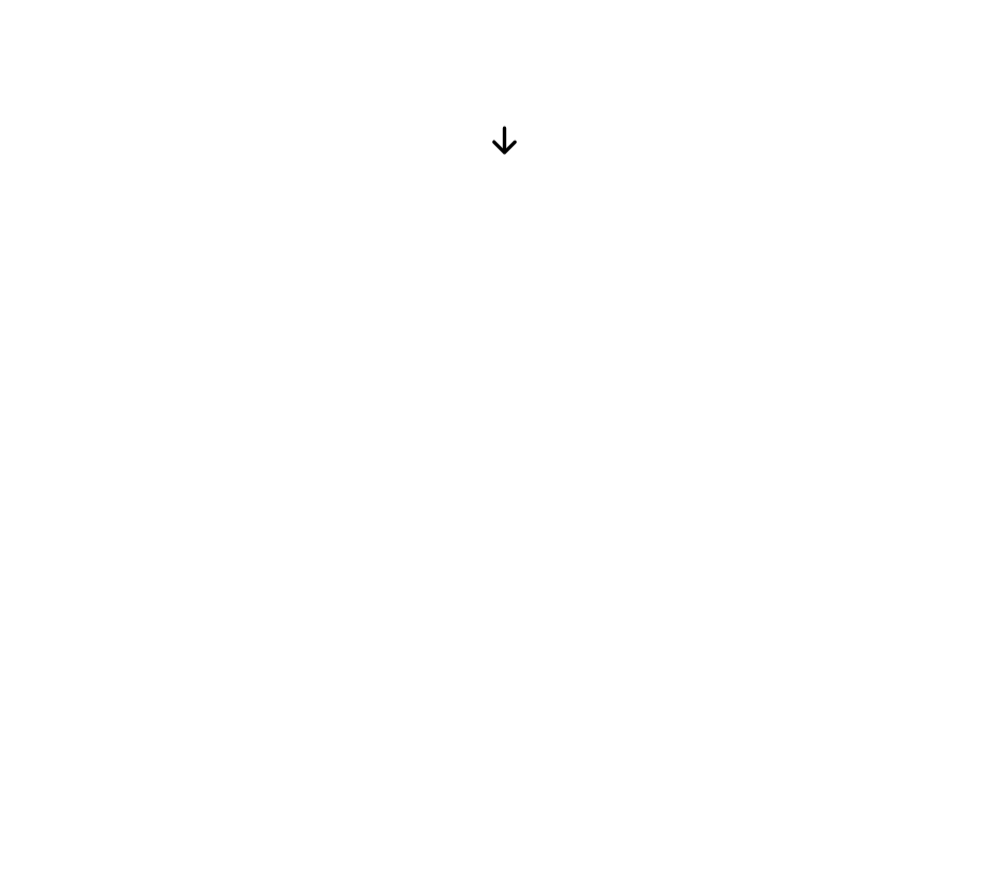
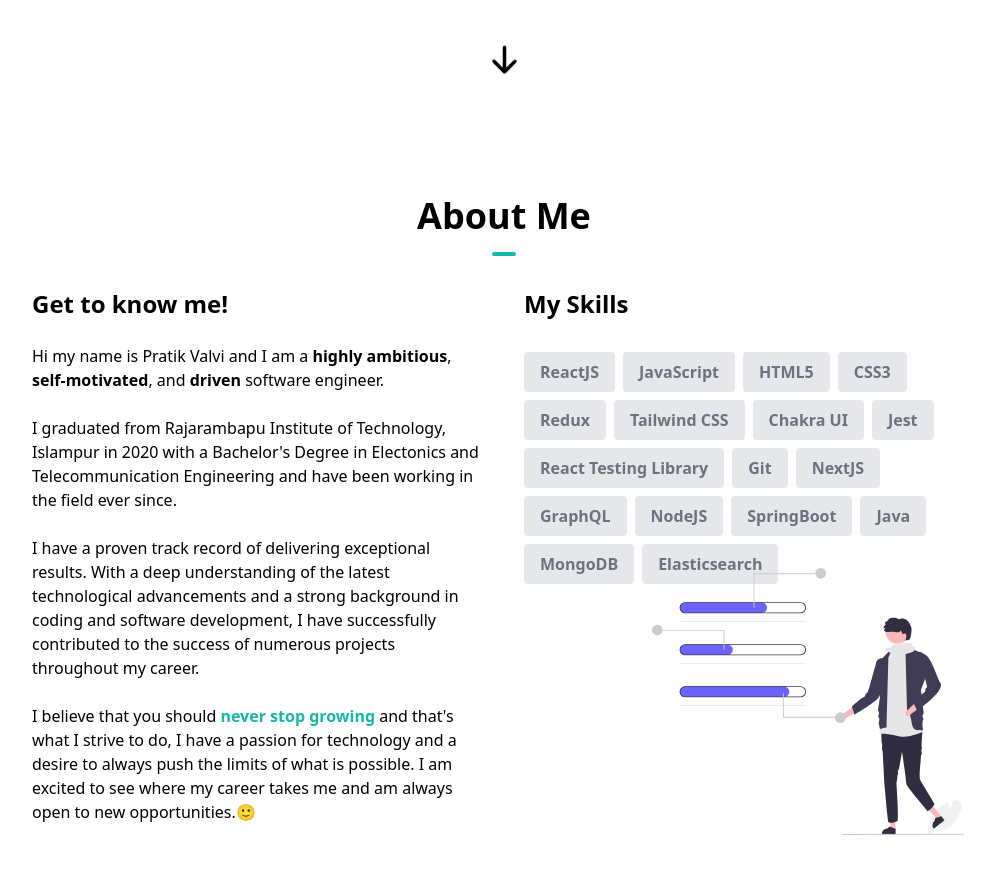
Before and after one commit to PratikValvi/my-portfolio, a Next.js app: page / in a window 1280 px wide. Shown: the part 740-1614 px from the top of the page, without its empty margins (136-1131 px from the left). Before the commit the page ends 899 px from the top, so only its background shows below. Built offline with nearby package versions, Linux system fonts and the light colour scheme.

Commit message:
About section implemented

```diff
--- a/app/page.js
+++ b/app/page.js
@@ -1,9 +1,11 @@
 import HeroSection from "@/components/HeroSection";
+import AboutSection from "@/components/AboutSection";
 
 export default function Home() {
   return (
     <main className="mx-auto max-w-3xl px-4 sm:px-6 md:max-w-5xl">
       <HeroSection />
+      <AboutSection />
     </main>
   )
 }
--- /dev/null
+++ b/components/AboutSection.jsx
@@ -0,0 +1,97 @@
+import Image from "next/image";
+
+const skills = [
+  { skill: "ReactJS" },
+  { skill: "JavaScript" },
+  { skill: "HTML5" },
+  { skill: "CSS3" },
+  { skill: "Redux" },
+  { skill: "Tailwind CSS" },
+  { skill: "Chakra UI" },
+  { skill: "Jest" },
+  { skill: "React Testing Library" },
+  { skill: "Git" },
+  { skill: "NextJS" },
+  { skill: "GraphQL" },
+  { skill: "NodeJS" },
+  { skill: "SpringBoot" },
+  { skill: "Java" },
+  { skill: "MongoDB" },
+  { skill: "Elasticsearch" },
+];
+
+const AboutSection = () => {
+  return (
+    <section id="about">
+      <div className="flex flex-col my-12 pb-12 md:pt-16 md:pb-48">
+        <h1 className="text-center font-bold text-4xl">
+          About Me
+          <hr className="w-6 h-1 mx-auto my-4 bg-teal-500 border-0 rounded"></hr>
+        </h1>
+
+        <div className="flex flex-col space-y-10 items-stretch justify-center align-top md:space-x-10 md:space-y-0 md:p-4 md:flex-row md:text-left">
+          <div className="md:w-1/2 ">
+            <h1 className="text-center text-2xl font-bold mb-6 md:text-left">
+              Get to know me!
+            </h1>
+            <p>
+              Hi my name is Pratik Valvi and I am a{" "}
+              <span className="font-bold">{"highly ambitious"}</span>,
+              <span className="font-bold">{" self-motivated"}</span>, and
+              <span className="font-bold">{" driven"}</span> software engineer.
+            </p>
+            <br />
+            <p>
+              I graduated from Rajarambapu Institute of Technology, Islampur in
+              2020 with a Bachelor's Degree in Electonics and Telecommunication
+              Engineering and have been working in the field ever since.
+            </p>
+            <br />
+            <p>
+              I have a proven track record of delivering exceptional results.
+              With a deep understanding of the latest technological advancements
+              and a strong background in coding and software development, I have
+              successfully contributed to the success of numerous projects
+              throughout my career.
+            </p>
+            <br />
+            <p>
+              I believe that you should{" "}
+              <span className="font-bold text-teal-500">
+                never stop growing
+              </span>{" "}
+              and that&#39;s what I strive to do, I have a passion for
+              technology and a desire to always push the limits of what is
+              possible. I am excited to see where my career takes me and am
+              always open to new opportunities.🙂
+            </p>
+          </div>
+          <div className="text-center md:w-1/2 md:text-left">
+            <h1 className="text-2xl font-bold mb-6">My Skills</h1>
+            <div className="flex flex-wrap flex-row justify-center z-10 md:justify-start">
+              {skills.map((item, idx) => {
+                return (
+                  <p
+                    key={idx}
+                    className="bg-gray-200 px-4 py-2 mr-2 mt-2 text-gray-500 rounded font-semibold"
+                  >
+                    {item.skill}
+                  </p>
+                );
+              })}
+            </div>
+            <Image
+              src="/skills.svg"
+              alt=""
+              width={312}
+              height={312}
+              className="hidden md:block md:relative md:bottom-4 md:left-32 md:z-0"
+            />
+          </div>
+        </div>
+      </div>
+    </section>
+  );
+};
+
+export default AboutSection;
--- a/components/HeroSection.jsx
+++ b/components/HeroSection.jsx
@@ -17,13 +17,10 @@
           <p className="text-lg mt-4 mb-6 md:text-2xl">
             I&#39;m a passionate{" "}
             <span className="font-semibold text-teal-600">
-              Software Engineer{" "}
+              Software Engineer 👨‍💻{" "}
             </span>
-            with a proven track record of delivering exceptional results. With a
-            deep understanding of the latest technological advancements and a
-            strong background in coding and software development, I have
-            successfully contributed to the success of numerous projects
-            throughout my career.
+            crafting seamless user experiences through creative coding and
+            innovative design 🚀
           </p>
           <Link
             to="projects"
--- a/components/Navbar.jsx
+++ b/components/Navbar.jsx
@@ -31,7 +31,7 @@
           <div className="flex items-center justify-between py-3 md:py-5 md:block">
             <Link to="home">
               <div className="container flex items-center space-x-2">
-                <h2 className="text-2xl font-bold">Pratik Valvi</h2>
+                <h2 className="text-2xl font-bold">{`< Pratik Valvi />`}</h2>
               </div>
             </Link>
             <div className="md:hidden">
```
Also changed, not shown: public/skills.svg (added).
